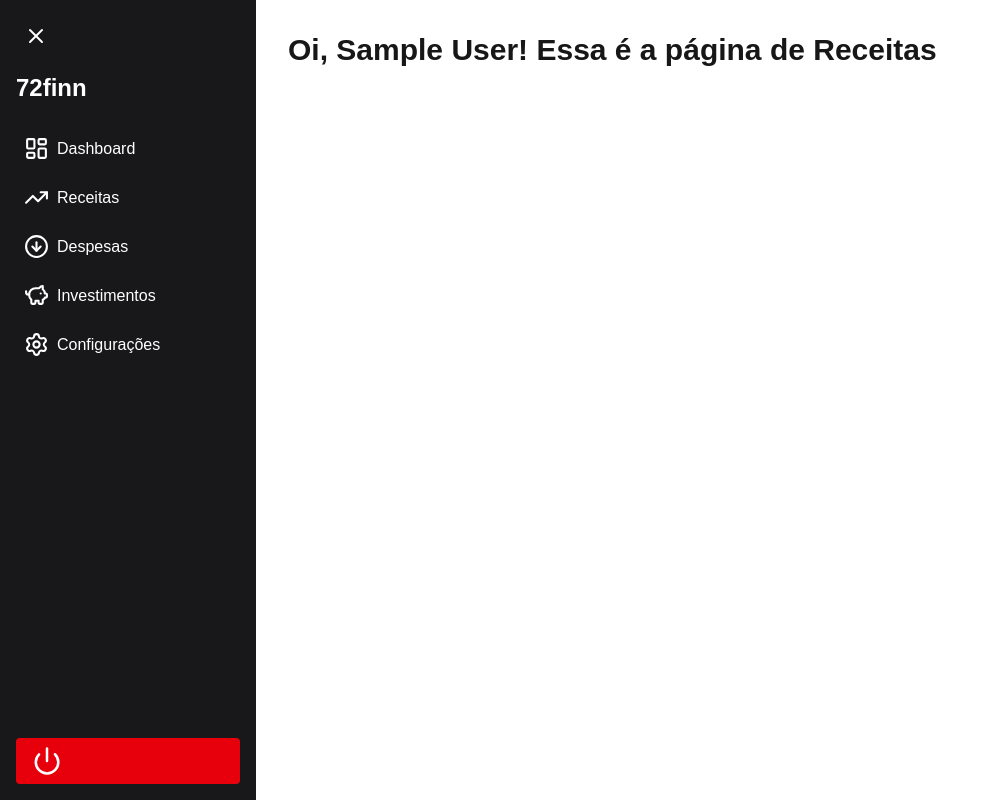
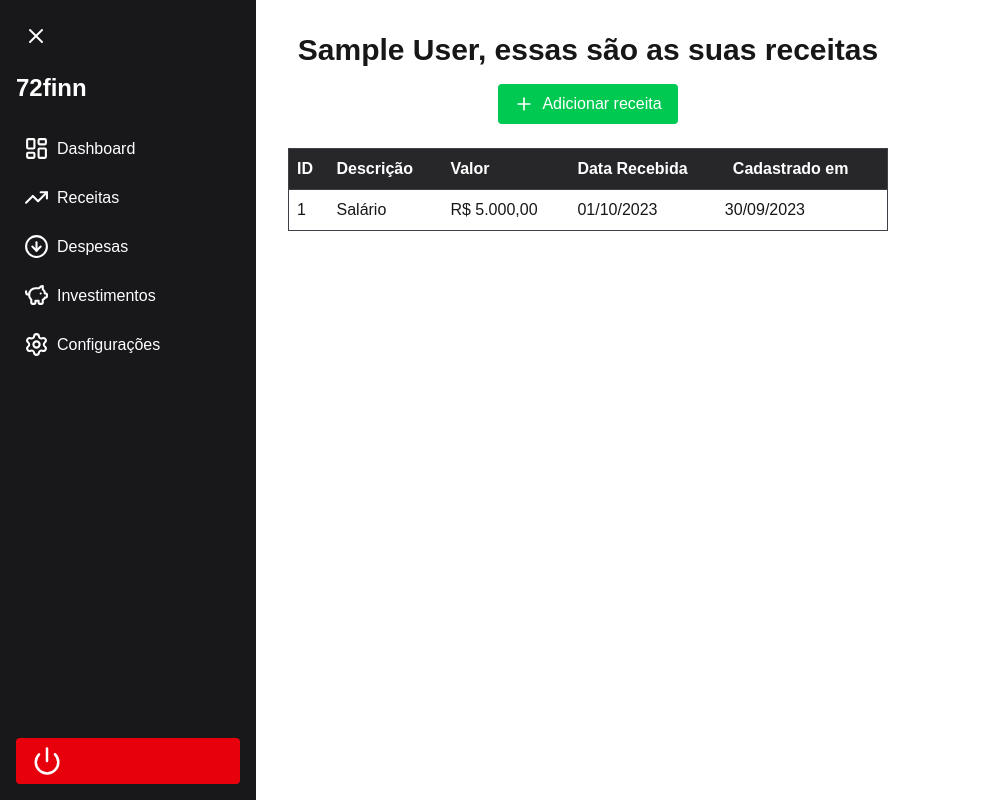
Before and after one commit to will10iam/72finn-app, a Next.js app: page /receitas in a window 1280 px wide. Shown: the whole page, without its empty margins (0-983 px from the left). Built offline with nearby package versions, Linux system fonts and the light colour scheme; no server answers; sample sign-in values are in the browser's storage.

Commit message:
feat: criando pág receitas

```diff
--- a/src/app/(private)/receitas/page.tsx
+++ b/src/app/(private)/receitas/page.tsx
@@ -1,6 +1,7 @@
 import { getServerSession } from "next-auth";
 import { authOptions } from "../../api/auth/[...nextauth]/route";
 import { redirect } from "next/navigation";
+import AdicionarReceitaButton from "@/components/receita-button";
 
 export default async function ReceitasPage() {
 	const session = await getServerSession(authOptions);
@@ -12,8 +13,35 @@ export default async function ReceitasPage() {
 	return (
 		<main className="pl-20 lg:p-4 flex flex-col items-center justify-center">
 			<h1 className="text-3xl font-bold">
-				Oi, {session.user?.name}! Essa é a página de Receitas
+				{session.user?.name}, essas são as suas receitas
 			</h1>
+
+			<div>
+				<AdicionarReceitaButton />
+			</div>
+
+			<div className="w-full overflow-x-auto mt-6">
+				<table className="w-full text-left border border-zinc-700 rounded min-w-[600px]">
+					<thead className="bg-zinc-800 text-white text-sm md:text-base">
+						<tr>
+							<th className="p-2 whitespace-nowrap">ID</th>
+							<th className="p-2 whitespace-nowrap">Descrição</th>
+							<th className="p-2 whitespace-nowrap">Valor</th>
+							<th className="p-2 whitespace-nowrap">Data Recebida</th>
+							<th className="p-2 whitespace-nowrap">Cadastrado em</th>
+						</tr>
+					</thead>
+					<tbody className="text-sm md:text-base">
+						<tr className="border-t border-zinc-700 hover:bg-zinc-800">
+							<td className="p-2">1</td>
+							<td className="p-2">Salário</td>
+							<td className="p-2">R$ 5.000,00</td>
+							<td className="p-2">01/10/2023</td>
+							<td>30/09/2023</td>
+						</tr>
+					</tbody>
+				</table>
+			</div>
 		</main>
 	);
 }
--- /dev/null
+++ b/src/components/receita-button.tsx
@@ -0,0 +1,39 @@
+"use client";
+
+import { useState } from "react";
+import { Plus, X } from "lucide-react";
+
+export default function AdicionarReceitaButton() {
+	const [isOpen, setIsOpen] = useState(false);
+
+	return (
+		<>
+			<button
+				onClick={() => setIsOpen(true)}
+				className="flex items-center gap-2 mt-4 bg-green-500 text-white px-4 py-2 rounded hover:bg-green-600 transition-colors"
+			>
+				<Plus size={20} />
+				Adicionar receita
+			</button>
+
+			{isOpen && (
+				<div className="fixed inset-0 z-50 flex items-center justify-center bg-black/60">
+					<div className="bg-white dark:bg-zinc-900 w-full max-w-md rounded-md shadow-lg p-6 mx-4">
+						<div className="flex items-center justify-between mb-4">
+							<h2 className="text-lg font-semibold">Nova Receita</h2>
+							<button
+								onClick={() => setIsOpen(false)}
+								className="text-zinc-500 hover:text-zinc-800"
+							>
+								<X />
+							</button>
+						</div>
+						<p className="text-sm text-zinc-600 dark:text-zinc-300">
+							Aqui vai o formulário.
+						</p>
+					</div>
+				</div>
+			)}
+		</>
+	);
+}
```
